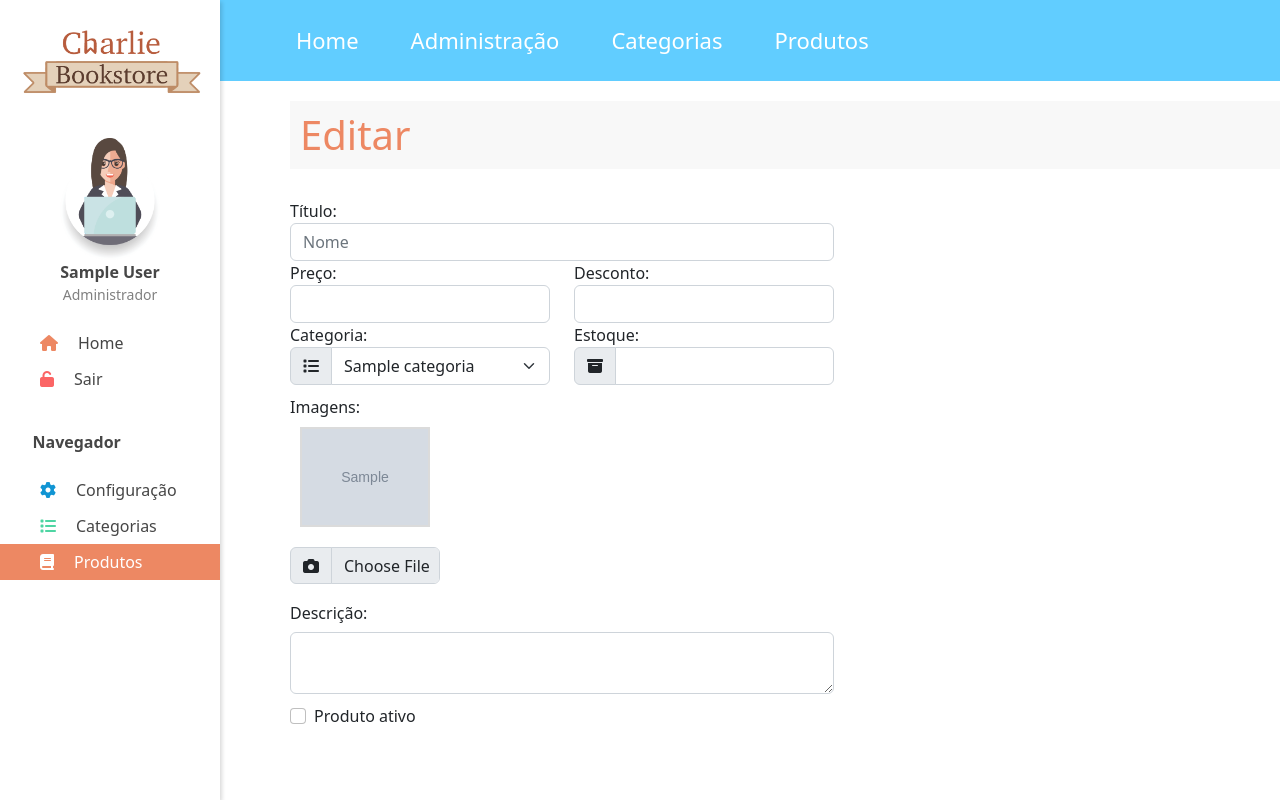
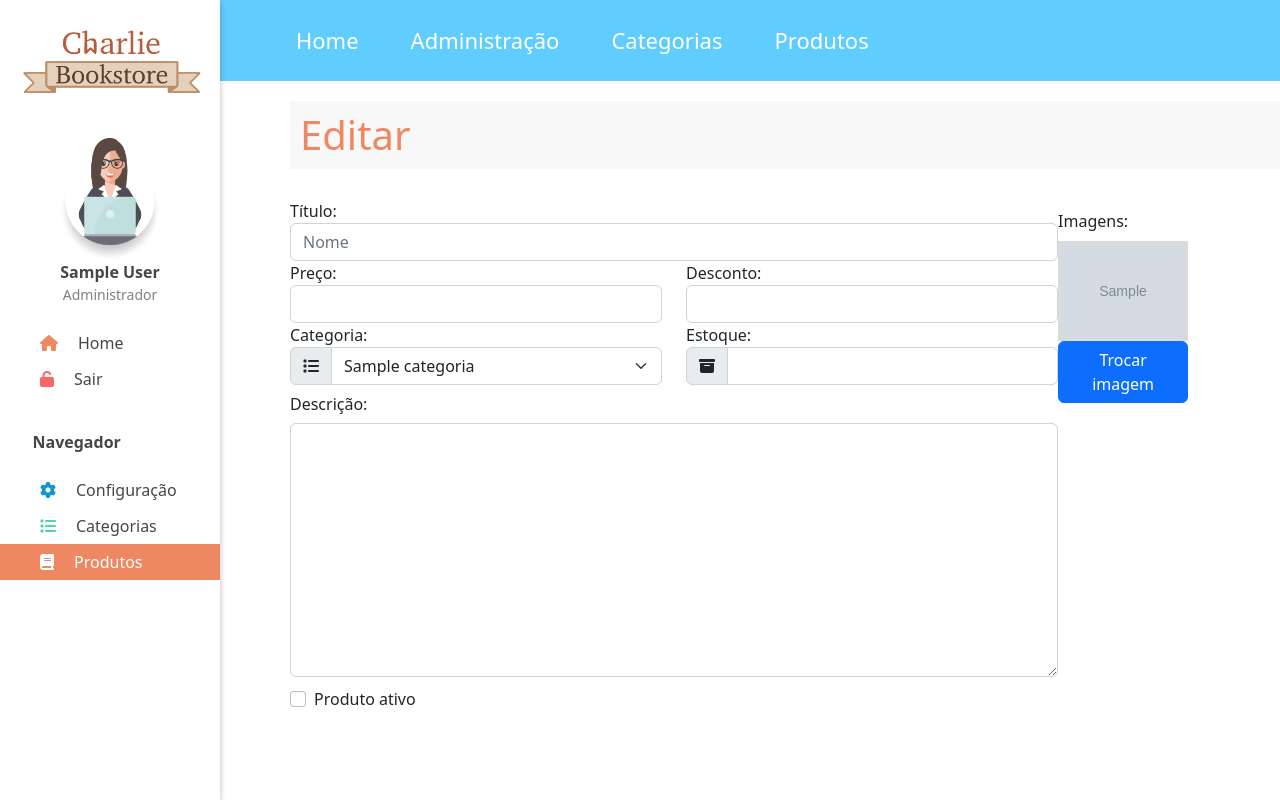
Before and after one commit to VannaKings/CharlieBookstore, a PHP site: page /produto/editar-form.php?id=1 in a window 1280 px wide; the page is wider, and only the part inside the window is pictured. Run offline with PHP 8.4, Linux system fonts and the light colour scheme; the visitor is signed in with stand-in values (Sample User, id 1); tables that the repository leaves empty or names only in its code hold one stand-in row (values such as "Sample post"); grey boxes marked "Sample" are stand-in pictures; some libraries are stand-ins or nearby versions.

Commit message:
Update de edição de imagem

```diff
--- a/JavaScript/editar-categoria.js
+++ b/JavaScript/editar-categoria.js
@@ -51,5 +51,4 @@ function addValor(array,input){
         return;
     }
     input.value = array.innerText.trim();
-    // console.log(array.innerText.trim());
 }
--- /dev/null
+++ b/JavaScript/editar-imagem.js
@@ -0,0 +1,32 @@
+//Pegando os input
+let id = document.getElementsByClassName('inputId');
+let ordemInput = document.querySelector('.inputOrdem');
+
+
+//Pegando os valores da tabela e armazenando em um array
+let idImagem = Array.from(document.getElementsByClassName("id"));
+let ordem = Array.from(document.getElementsByClassName("ordem"));
+
+let button = Array.from(document.getElementsByClassName("btn-editar-imagem"));
+
+//Chamando a função em todos os botões e atribuindo a chave de cada um com o index do array
+button.forEach((element, index) => {
+    element.setAttribute("chave", index);
+    element.addEventListener("click", showEdit);
+});
+
+//Realiza a função addValor em todos os inputs
+function showEdit(){
+
+    let index = this.getAttribute("chave");
+
+    addValor(idImagem[index],id);
+    addValor(ordem[index],ordemInput);
+
+}
+
+//Coloca no input o valor do array que irá ser editado
+function addValor(array,input){
+    input.value = array.innerText.trim();
+    console.log(input);
+}
--- a/Menu/produto/editar-form.php
+++ b/Menu/produto/editar-form.php
@@ -39,7 +39,7 @@
       WHERE P.PRODUTO_ID = " . $id . " AND PI.IMAGEM_ORDEM = 1")->fetch();
 
       //Pegando todas as imagens
-      $cmdImagem = $pdo->query("SELECT P.PRODUTO_ID, PI.IMAGEM_ORDEM, PI.IMAGEM_URL
+      $cmdImagem = $pdo->query("SELECT P.PRODUTO_ID, PI.IMAGEM_ORDEM, PI.IMAGEM_URL, PI.IMAGEM_ID
       FROM PRODUTO AS P INNER JOIN PRODUTO_IMAGEM AS PI
       ON P.PRODUTO_ID = PI.PRODUTO_ID
       WHERE P.PRODUTO_ID = " . $id . "");
@@ -107,7 +107,7 @@
           <h1 style= "margin-left:0">Editar</h1>
 
           <div class="container-teste">
-            <form class="form-adm" Action="edita-produto.php" method="POST">
+            <form class="form-adm" Action="edita-produto.php" method="POST" style='display:flex; max-height: 500px'>
               <div class="modal-body">
                 <div class="form-group">
                   <input type="text" name="id" id="idProduto" style = "display:none">
@@ -153,30 +153,10 @@
                     </div>
                   </div>
                 </div>
-                <div class="col" style="margin-top:10px">
-                  <label for="formFile" class="form-label">Imagens:</label>
-                  <div class="img-list-editar" >
-                    <?php
-                      foreach ($imagens as $imagem)
-                      {
-                          echo "<div style='margin-right:10px' class='container-img'>
-                                  <div class='imgs'>
-                                    <img src={$imagem["IMAGEM_URL"]}>
-                                  </div>
-                                  <div class='input-group flex-nowrap'>
-                                    <span class='input-group-text'><i class='fa-solid fa-camera'></i></span>
-                                    <input class='form-control' type='file' name='imagem[]' required>
-                                  </div>
-                                </div>";
-                      }
-                    ?>
-                  </div>
 
-
-                </div>
                 <div class="form-group">
                   <label for="message-text" class="col-form-label">Descrição:</label>
-                  <textarea name="desc" class="form-control inputDesc" id="message-text">
+                  <textarea name="desc" class="form-control inputDesc" id="message-text" rows='10'>
                   <?php
                     echo $detalhe["PRODUTO_DESC"];
                   ?>
@@ -189,9 +169,65 @@
                   </label>
                 </div>
               </div>
+
+              <div class="col" style="margin-top:10px">
+                  <label for="formFile" class="form-label">Imagens:</label>
+                  <div class="img-list-editar" >
+                    <?php
+                      foreach ($imagens as $imagem)
+                      {
+                          echo "<div style='margin-right:10px' class='container-img'>
+                                  <div class='imgs' style='margin-left:0;'>
+                                    <img src={$imagem["IMAGEM_URL"]} >
+                                  </div>
+
+                                  <p class='ordem' style='display:none'>{$imagem["IMAGEM_ORDEM"]}</p>
+                                  <p class='id' style='display:none'>{$imagem["IMAGEM_ID"]}</p>
+
+                                  <div>
+                                    <button type='button' class='btn btn-primary btn-editar-imagem' data-bs-toggle='modal' data-bs-target='#staticBackdrop-editar-imagem'>Trocar imagem</button>
+                                  </div>
+                                </div>";
+                      }
+                    ?>
+                  </div>
+              </div>
             </form>
           </div>
         </div>
+
+        <div class="modal fade" id="staticBackdrop-editar-imagem" data-bs-backdrop="static" data-bs-keyboard="false" tabindex="-1" aria-labelledby="staticBackdropLabel" aria-hidden="true">
+              <div class="modal-dialog modal-dialog-centered ">
+                <div class="modal-content">
+                  <div class="modal-header">
+                    <h5 class="modal-title" id="staticBackdropLabel">Editar</h5>
+                    <button type="button" class="btn-close" data-bs-dismiss="modal" aria-label="Close"></button>
+                  </div>
+
+                  <form class="form-adm" Action="edita-categoria.php" method="POST">
+                    <div class="modal-body">
+
+                      <input type="hidden" name="id" class="inputId" value=''>
+
+                      <div class="form-group">
+                        <label for="message-text" class="col-form-label">Ordem:</label>
+                      </div>
+
+                      <div class='input-group flex-nowrap'>
+                        <input name="ordem" type="number" class="form-control inputOrdem" placeholder="" aria-label="Username" aria-describedby="addon-wrapping" min = '1' step = '1'  value='' style="max-width:70px"required>
+                        <input class='form-control' type='file' name='imagem[]' required>
+                      </div>
+
+
+                    </div>
+                    <div class="modal-footer">
+                      <button type="button" class="btn btn-secondary" data-bs-dismiss="modal">Fechar</button>
+                      <button type="submit" class="btn btn-primary btn-adicionar">Editar</button>
+                    </div>
+                  </form>
+                </div>
+              </div>
+            </div>
 
       </section>
     </main>
@@ -200,5 +236,5 @@
 <!-- JavaScript Bundle with Popper -->
 <script src="https://cdn.jsdelivr.net/npm/bootstrap@5.2.1/dist/js/bootstrap.bundle.min.js" integrity="sha384-u1OknCvxWvY5kfmNBILK2hRnQC3Pr17a+RTT6rIHI7NnikvbZlHgTPOOmMi466C8" crossorigin="anonymous"></script>
 <!-- JavaScript -->
-<script src= "../../JavaScript/editar-categoria.js"></script>
+<script src= "../../JavaScript/editar-imagem.js"></script>
 </html>
```
